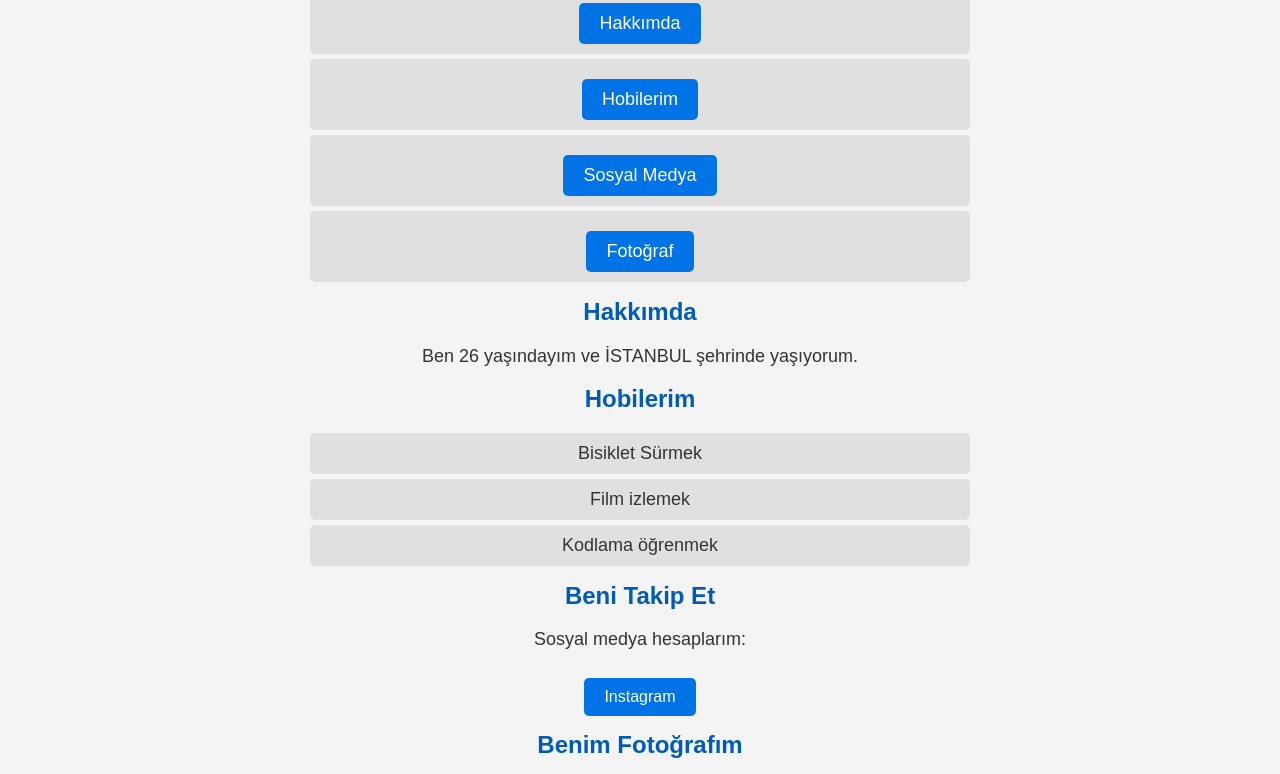
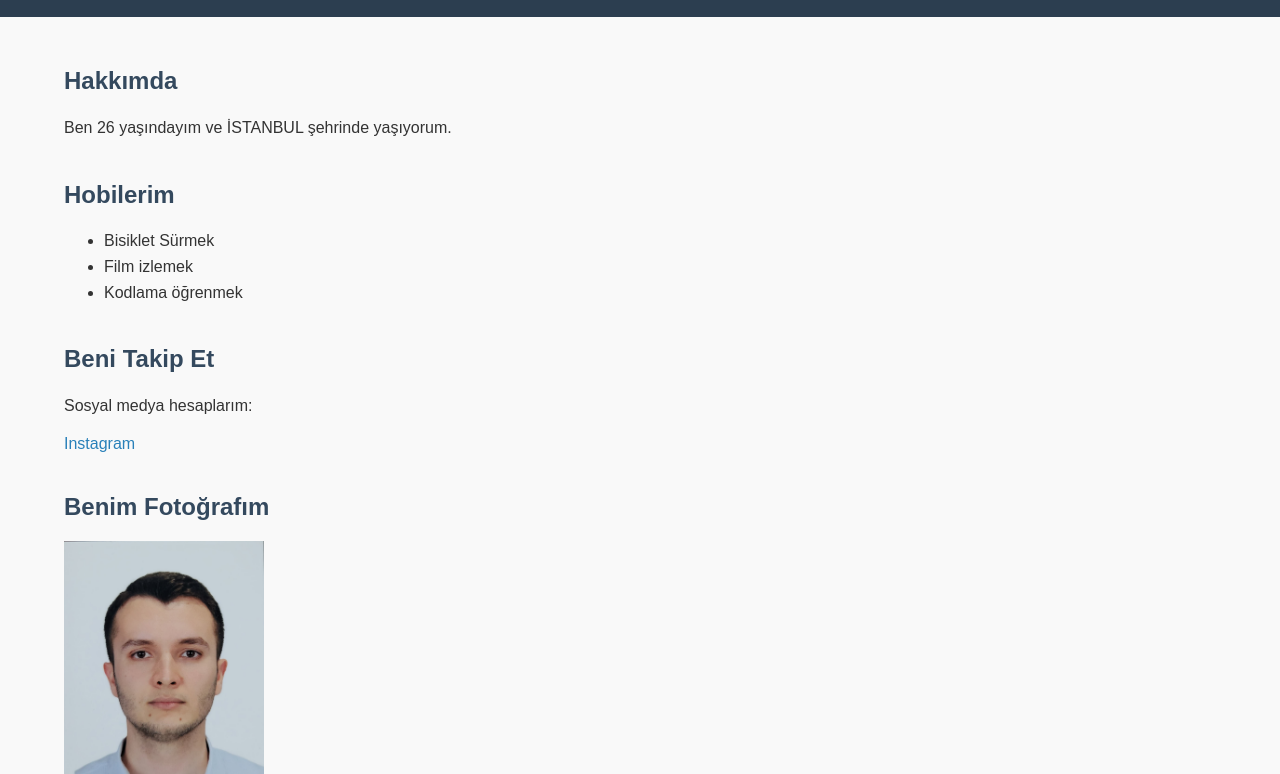
Before and after one commit to mitoyaso/S-TEMEHG, a plain HTML site: page index.html in a window 1280 px wide. Shown: the part 88-862 px from the top of the page. Drawn offline with Linux system fonts and the light colour scheme; a script that the page names is missing.

Commit message:
Update style.css

```diff
--- a/style.css
+++ b/style.css
@@ -1,63 +1,99 @@
-/* Genel sayfa stilleri */
+/* Genel Stil Ayarları */
 body {
-    font-family: Arial, sans-serif;
-    background-color: #f4f4f4;
-    color: #333;
-    text-align: center;
-    margin: 0;
-    padding: 0;
+  font-family: Arial, sans-serif;
+  margin: 0;
+  padding: 0;
+  background-color: #f9f9f9;
+  color: #333;
 }
 
-/* Başlık stilleri */
-h1 {
-    color: #0073e6;
-    font-size: 28px;
-    margin-top: 20px;
+.container {
+  width: 90%;
+  max-width: 1200px;
+  margin: 0 auto;
 }
 
-h2 {
-    color: #005bb5;
-    font-size: 24px;
-    margin-top: 15px;
+/* Header Stili */
+header {
+  background-color: #2c3e50;
+  color: #fff;
+  padding: 20px 0;
 }
 
-/* Paragraf ve liste stilleri */
-p {
-    font-size: 18px;
+header h1 {
+  margin: 0;
+  text-align: center;
 }
 
-ul {
-    list-style-type: none;
-    padding: 0;
+nav ul {
+  list-style: none;
+  padding: 0;
+  margin: 10px 0 0;
+  text-align: center;
 }
 
-li {
-    font-size: 18px;
-    background: #e0e0e0;
-    padding: 10px;
-    margin: 5px auto;
-    width: 50%;
-    border-radius: 5px;
+nav ul li {
+  display: inline-block;
+  margin: 0 15px;
 }
 
-/* Bağlantı (Link) stilleri */
+nav ul li a {
+  color: #fff;
+  text-decoration: none;
+  font-weight: bold;
+}
+
+nav ul li a:hover {
+  text-decoration: underline;
+}
+
+/* Ana İçerik Bölümü */
+main {
+  padding: 20px 0;
+}
+
+.content-section {
+  margin-bottom: 40px;
+}
+
+.content-section h2 {
+  color: #34495e;
+  margin-top: 30px;
+}
+
+.content-section p,
+.content-section ul {
+  line-height: 1.6;
+}
+
+/* Link Stili */
 a {
-    display: inline-block;
-    padding: 10px 20px;
-    text-decoration: none;
-    color: white;
-    background-color: #0073e6;
-    border-radius: 5px;
-    margin-top: 10px;
+  color: #2980b9;
+  text-decoration: none;
 }
 
 a:hover {
-    background-color: #005bb5;
+  text-decoration: underline;
 }
 
-/* Fotoğraf stilleri */
-img {
-    border-radius: 10px;
-    margin-top: 10px;
-    box-shadow: 0px 4px 8px rgba(0, 0, 0, 0.2);
+/* Buton Stili (Opsiyonel) */
+button {
+  padding: 10px 20px;
+  background-color: #2980b9;
+  color: #fff;
+  border: none;
+  border-radius: 5px;
+  cursor: pointer;
 }
+
+button:hover {
+  background-color: #1c5980;
+}
+
+/* Footer Stili */
+footer {
+  background-color: #2c3e50;
+  color: #fff;
+  padding: 15px 0;
+  text-align: center;
+}
```
